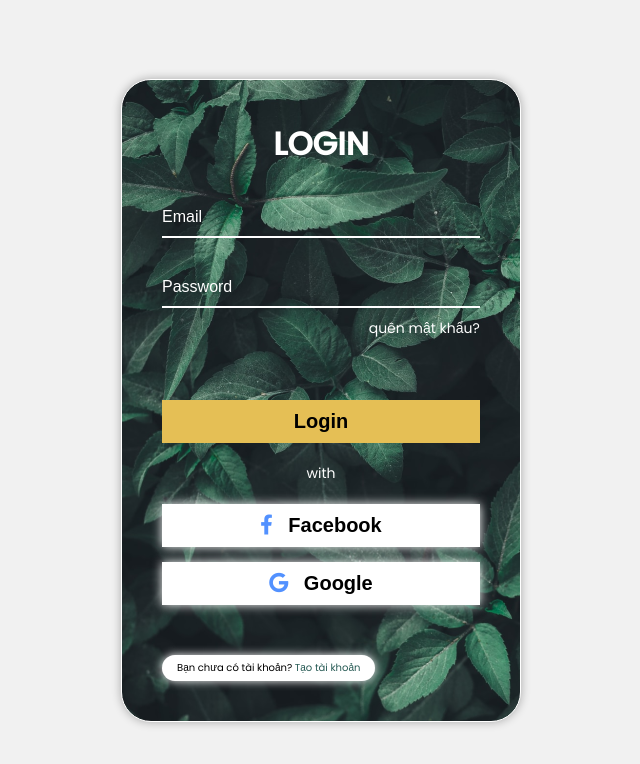
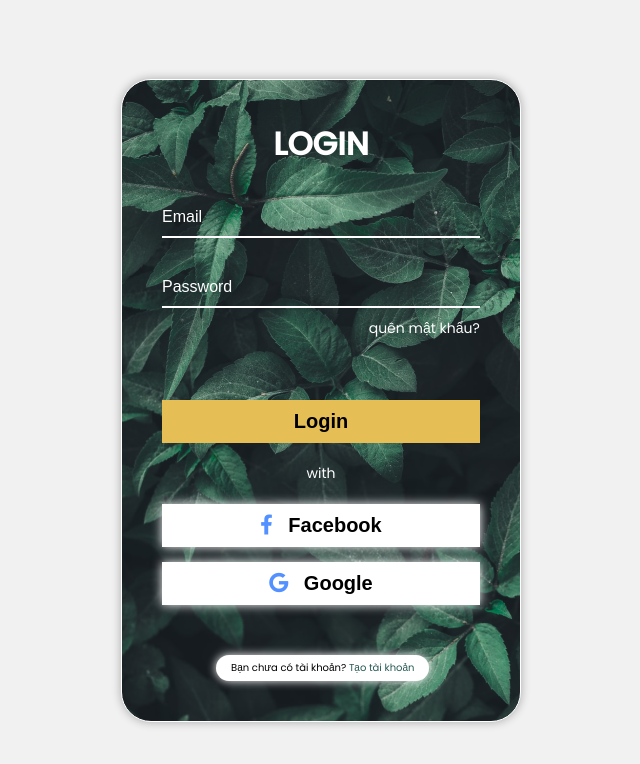
Before and after one commit to HuuToai/page, a plain HTML site: page index.html in a window 1280 px wide. Shown: the whole page, without its empty margins (319-959 px from the left). Drawn offline with Linux system fonts and the light colour scheme.

Commit message:
align creat

```diff
--- a/asset/css/style.css
+++ b/asset/css/style.css
@@ -149,6 +149,8 @@ i {
   padding: 5px 15px;
   border-radius: 20px;
   box-shadow: 0 0 10px #fff;
+  position: relative;
+  left: 17%;
 }
 .box a {
   color: #265a54;
```
